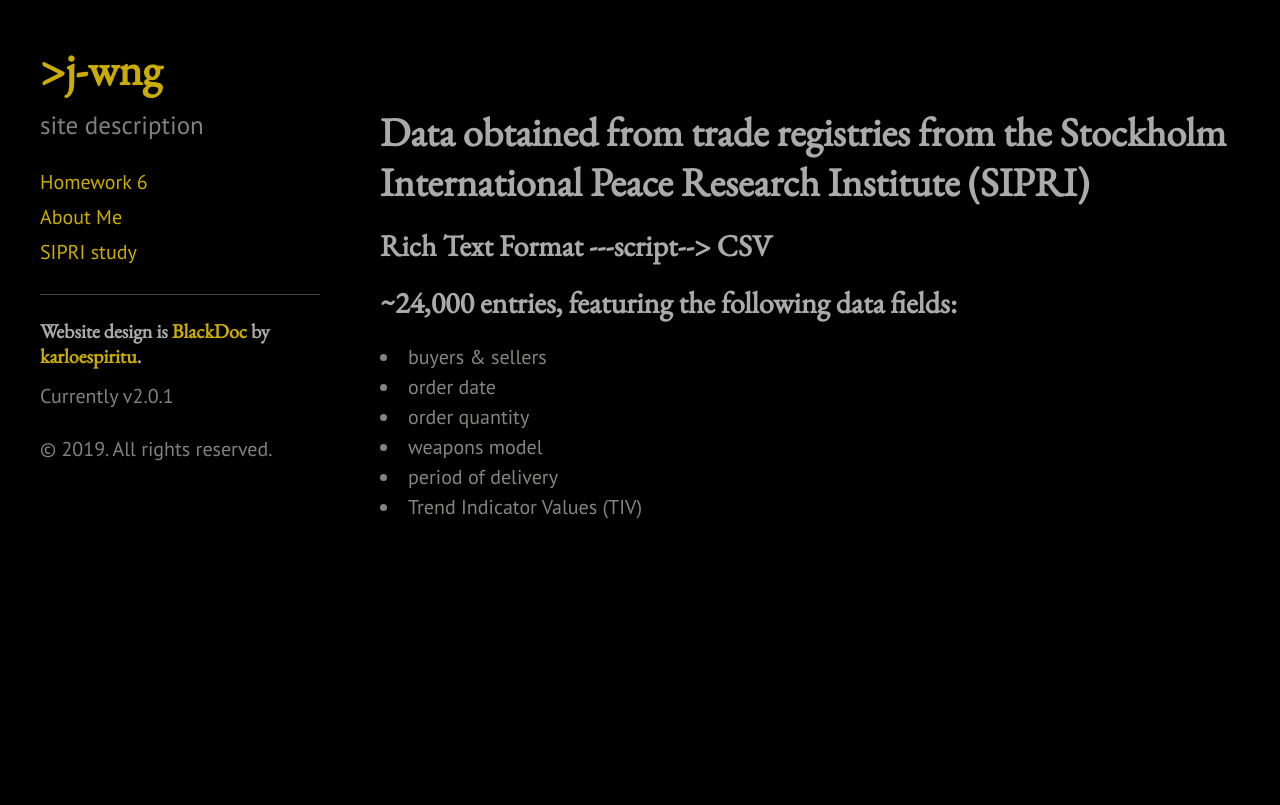
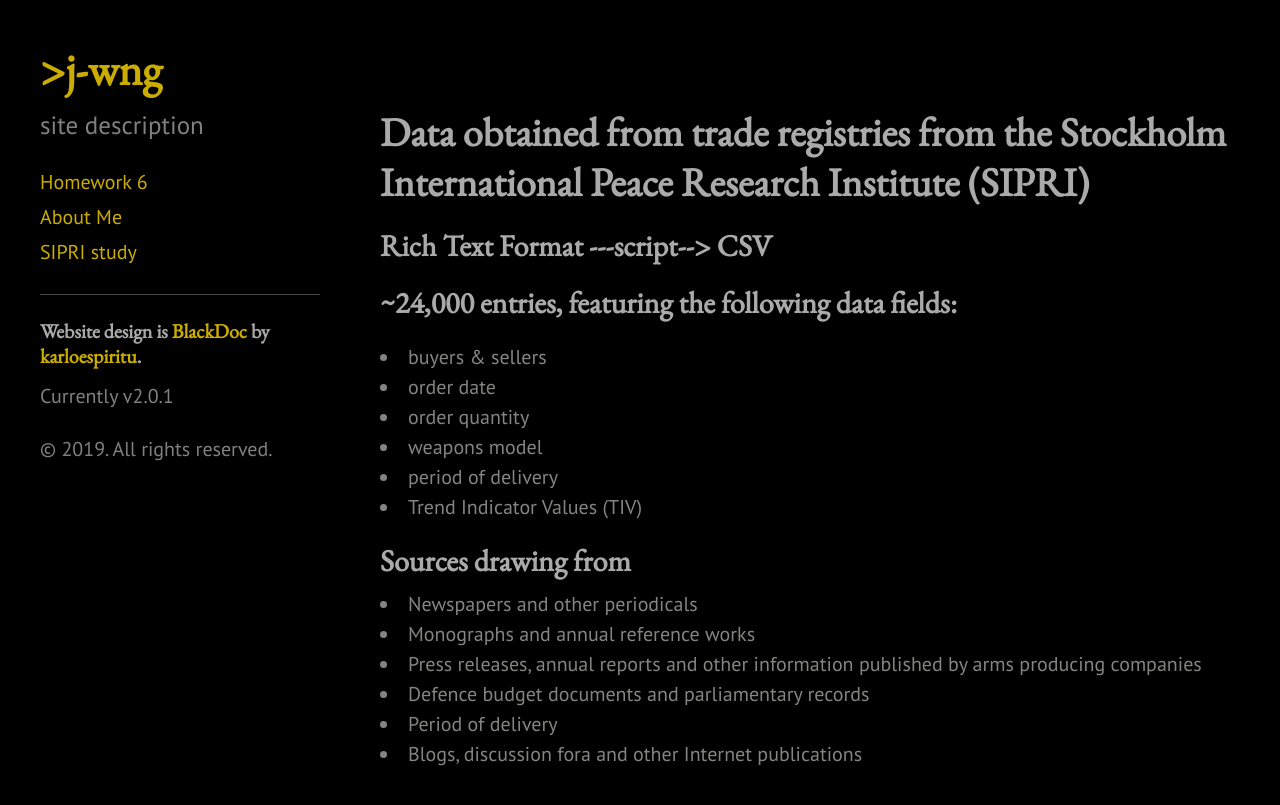
Before and after one commit to j-wng/j-wng.github.io, a Jekyll site: the page built from data.html, in a window 1280 px wide. Shown: the top 805 px of the page. Built offline with Jekyll 4.4.1, drawn with Linux system fonts in a browser that asks for light colours.

Commit message:
Update data.html

```diff
--- a/data.html
+++ b/data.html
@@ -18,6 +18,15 @@
   <li>Trend Indicator Values (TIV)</li>
 </u1>
 
+  <h2>Sources drawing from</h2>
+<u1>
+  <li>Newspapers and other periodicals</li>
+  <li>Monographs and annual reference works </li>
+  <li>Press releases, annual reports and other information published by arms producing companies</li>
+  <li>Defence budget documents and parliamentary records</li>
+  <li>Period of delivery</li>
+  <li>Blogs, discussion fora and other Internet publications</li>
+</u1>
 
 <p></p>
 
```
